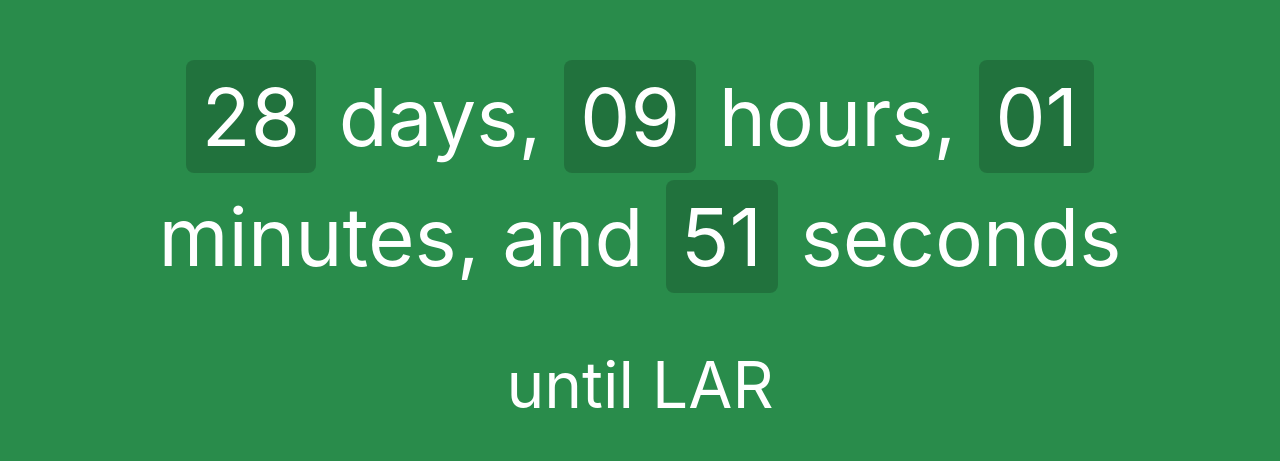
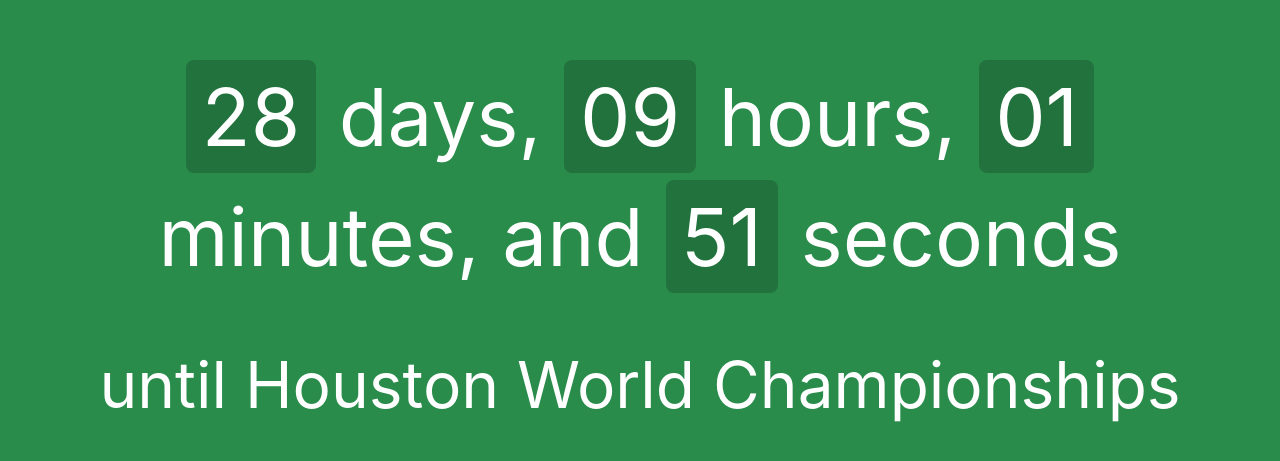
Before and after one commit to JosiahFu/lar-timer, a plain HTML site: page index.html in a window 1280 px wide. Shown: the part 159-620 px from the top of the page. Drawn offline with Linux system fonts and the light colour scheme.

Commit message:
Update text

```diff
--- a/index.html
+++ b/index.html
@@ -65,7 +65,7 @@
             <span id="seconds" class="field">...</span>
             seconds
         </div>
-        <div class="label">until LAR</div>
+        <div class="label">until Houston World Championships</div>
     </div>
     <script>
         const target = new Date('2023-04-18 02:00:00');
```
